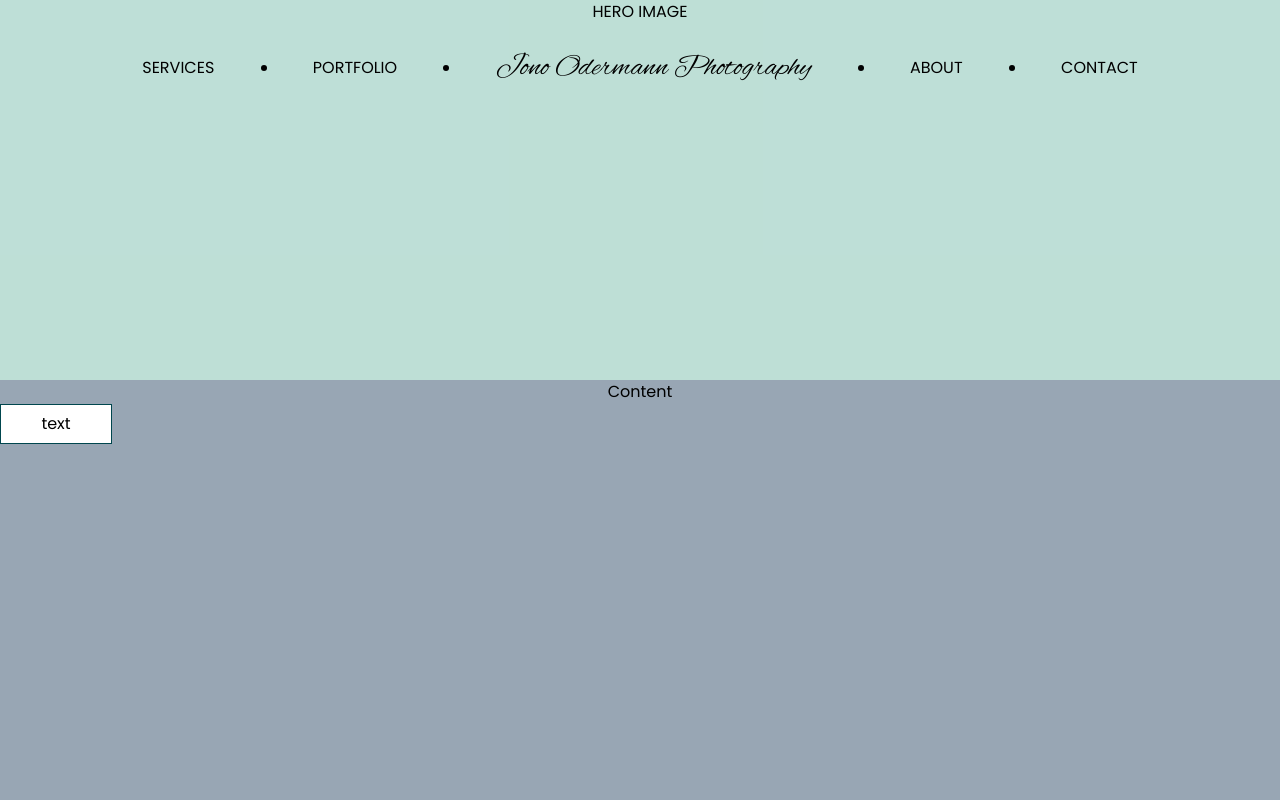
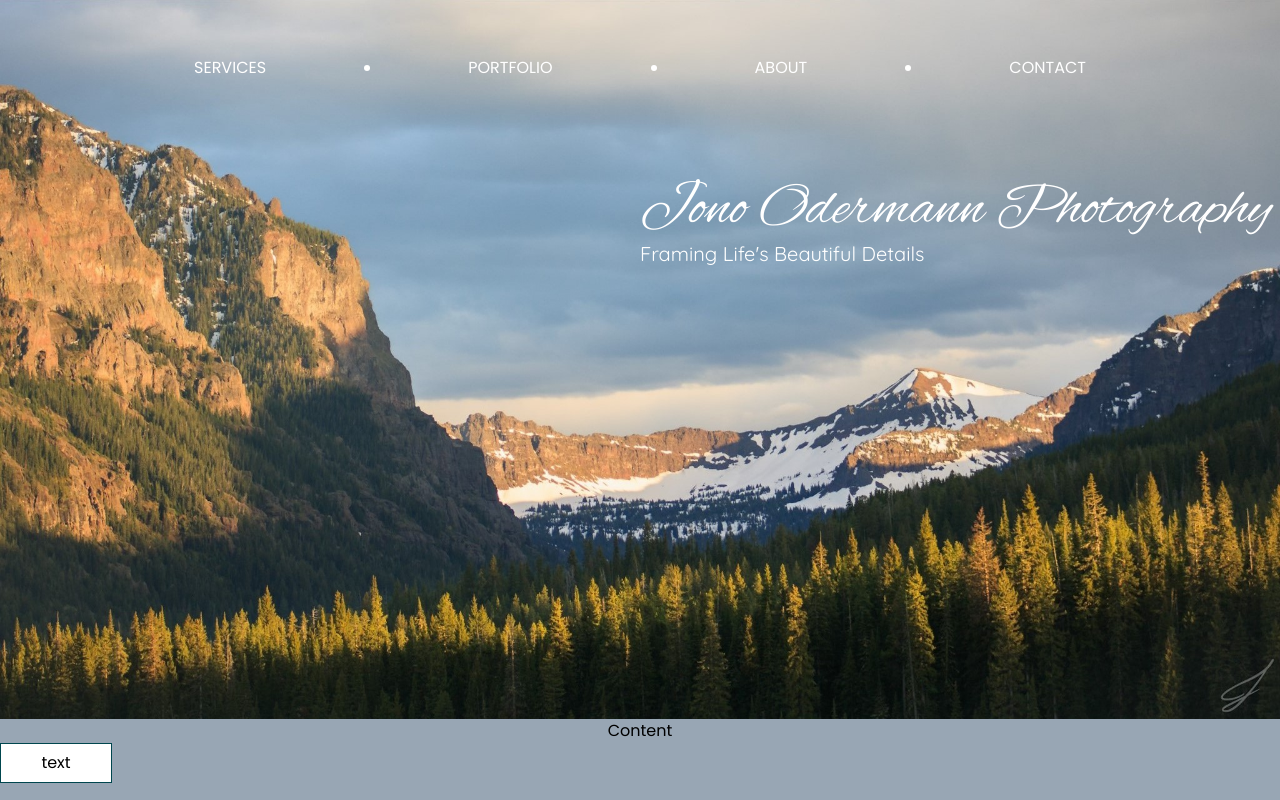
Before and after one commit to BillyCWood/jonoodermannphotography, a React (Vite) app: page / in a window 1280 px wide. Shown: the top 800 px of the page. Built offline with nearby package versions, Linux system fonts and the light colour scheme.

Commit message:
hero image added

```diff
--- a/src/client/App.jsx
+++ b/src/client/App.jsx
@@ -20,6 +20,7 @@ function App() {
       <Portfolio />
       <About />
       <Contact />
+      <Footer />
 
     </main>
   )
--- a/src/client/index.css
+++ b/src/client/index.css
@@ -1,5 +1,6 @@
 @import url('https://fonts.googleapis.com/css2?family=Inter:ital,opsz,wght@0,14..32,100..900;1,14..32,100..900&family=Poppins:ital,wght@0,100;0,200;0,300;0,400;0,500;0,600;0,700;0,800;0,900;1,100;1,200;1,300;1,400;1,500;1,600;1,700;1,800;1,900&display=swap');
 @import url('https://fonts.googleapis.com/css2?family=Alex+Brush&display=swap');
+@import url('https://fonts.googleapis.com/css2?family=Quicksand:wght@300..700&display=swap');
 
 @tailwind base;
 @tailwind components;
@@ -11,6 +12,12 @@ body{
 
 .alex-brush {
     font-family: 'Alex Brush', cursive;
+    font-weight: 400;
+    font-style: normal;
+}
+
+.quicksand {
+    font-family: 'Quicksand', sans-serif;
     font-weight: 400;
     font-style: normal;
 }
--- a/src/client/sections/Footer.jsx
+++ b/src/client/sections/Footer.jsx
@@ -2,7 +2,7 @@ import React from 'react'
 
 const Footer = () => {
   return (
-    <div>Footer</div>
+    <div className='w-full border-t-2 border-jop-green'>Footer</div>
   )
 }
 
--- a/src/client/sections/Header.jsx
+++ b/src/client/sections/Header.jsx
@@ -26,7 +26,7 @@ const Header = () => {
         smooth
         //activeClass='text-[#C72900]'
         activeClass='text-jop-gray'
-        className='base-bold text-p4 uppercase transition-colors duration-500 cursor-pointer hover:text-p1 max-lg:my-4 max-lg:h5'>
+        className='base-bold text-p4 uppercase transition-colors duration-500 cursor-pointer hover:text-p1 max-lg:my-4 max-lg:h5 px-10 py-1'>
             {title}
         </LinkScroll>
     );
@@ -34,19 +34,19 @@ const Header = () => {
   return (
     // Mobile Nav
     <header className={clsx(
-        'fixed top-0 left-0 z-50 w-full py-10 transition-all duration-500 max-lg:py-4 text-black',
-        hasScrolled && 'py-2 bg-jop-green border-b-2 border-b-jop-gray backdrop-blur-[8px] text-white',
+        'fixed top-0 left-0 z-50 w-full py-10 transition-all duration-500 max-lg:py-4 text-white',
+        hasScrolled && 'py-2 bg-jop-green shadow-md shadow-black backdrop-blur-[8px]',
         )}>
-        <div className='lg:hidden w-full px-10 z-2'>
+        <div className='lg:hidden w-full pl-10 z-2'>
             <div className='flex w-full justify-between items-center'>
                 <LinkScroll to='hero' spy smooth className='cursor-pointer'>
                     <p className='alex-brush text-xl md:text-2xl'>Jono Odermann Photography</p>
                 </LinkScroll>
-                <button className='justify-center items-center w-10 overflow-hidden' onClick={() => setIsOpen((prevState) => !prevState)}>
-                    <img src={`/images/${isOpen ? 'close-' : 'hamburger-'}${hasScrolled ? 'white' : 'black'}.svg`} className='size-3/4' />
+                <button className='justify-center items-center w-10 overflow-hidden mr-10' onClick={() => setIsOpen((prevState) => !prevState)}>
+                    <img src={`/images/${isOpen ? 'close-' : 'hamburger-'}white.svg`} className='size-3/4' />
                 </button>
             </div>
-            <div className={`${isOpen ? 'flex flex-col items-end float-right right-0 top-12 w-2/5' : 'hidden'}`}>
+            <div className={`${isOpen ? 'flex flex-col items-end float-right right-0 top-12 w-2/5 text-white' : 'hidden'}`}>
                 <NavLink title={"services"} />
                 <NavLink title={"portfolio"} />
                 <NavLink title={"about"} />
@@ -60,15 +60,15 @@ const Header = () => {
         <div className='hidden lg:flex w-full justify-evenly items-center h-14 px-24'>
 
             <NavLink title={"services"} />
-            <div className={`dot ${ hasScrolled ? 'bg-white' : 'bg-black' }`} />
+            <div className={`dot bg-white`} />
             <NavLink title={"portfolio"} />
-            <div className={`dot ${ hasScrolled ? 'bg-white' : 'bg-black' }`} />
-            <LinkScroll to='hero' spy smooth className='cursor-pointer'>
-                <p className='alex-brush lg:text-2xl xl:text-3xl'>Jono Odermann Photography</p>
+            <div className={`dot bg-white`} />
+            <LinkScroll to='hero' spy smooth className={clsx(!hasScrolled && 'hidden','cursor-pointer')}>
+                <p className='alex-brush lg:text-2xl xl:text-3xl lg:max-[1075px]:translate-x-10'>Jono Odermann Photography</p>
             </LinkScroll>
-            <div className={`dot ${ hasScrolled ? 'bg-white' : 'bg-black' }`} />
+            <div className={`dot ${ hasScrolled ? 'bg-white' : 'hidden' }`} />
             <NavLink title={"about"} />
-            <div className={`dot ${ hasScrolled ? 'bg-white' : 'bg-black' }`} />
+            <div className={`dot bg-white`} />
             <NavLink title={"contact"} />
 
         </div>
--- a/src/client/sections/Hero.jsx
+++ b/src/client/sections/Hero.jsx
@@ -7,7 +7,18 @@ const Hero = () => {
     <section className='relative'>
       <Element name='hero'>
         <div className='text-center w-full min-h-screen flex flex-col'>
-          <div className='lg:flex-1 bg-[#09876543]'>HERO IMAGE</div>
+          <div className='relative w-full bg-[#09876543]'>
+            <img
+              src='../public/images/jono_trees-mountain-snow.jpg'
+              alt='image of Montana trees and mountains with snow'
+              loading='eager'
+              className='w-full h-auto'
+            />
+            <div className='absolute top-1/4 left-1/2 text-left text-white'>
+              <h1 className='text-6xl alex-brush'>Jono Odermann Photography</h1>
+              <p className='text-xl quicksand'>Framing Life's Beautiful Details</p>
+            </div>
+          </div>
           <div className='lg:flex-1 bg-[#01234567]'>
             Content
             <Button text={'text'} />
```
Also changed, not shown: public/images/jono_trees-mountain-snow.jpg (added).
